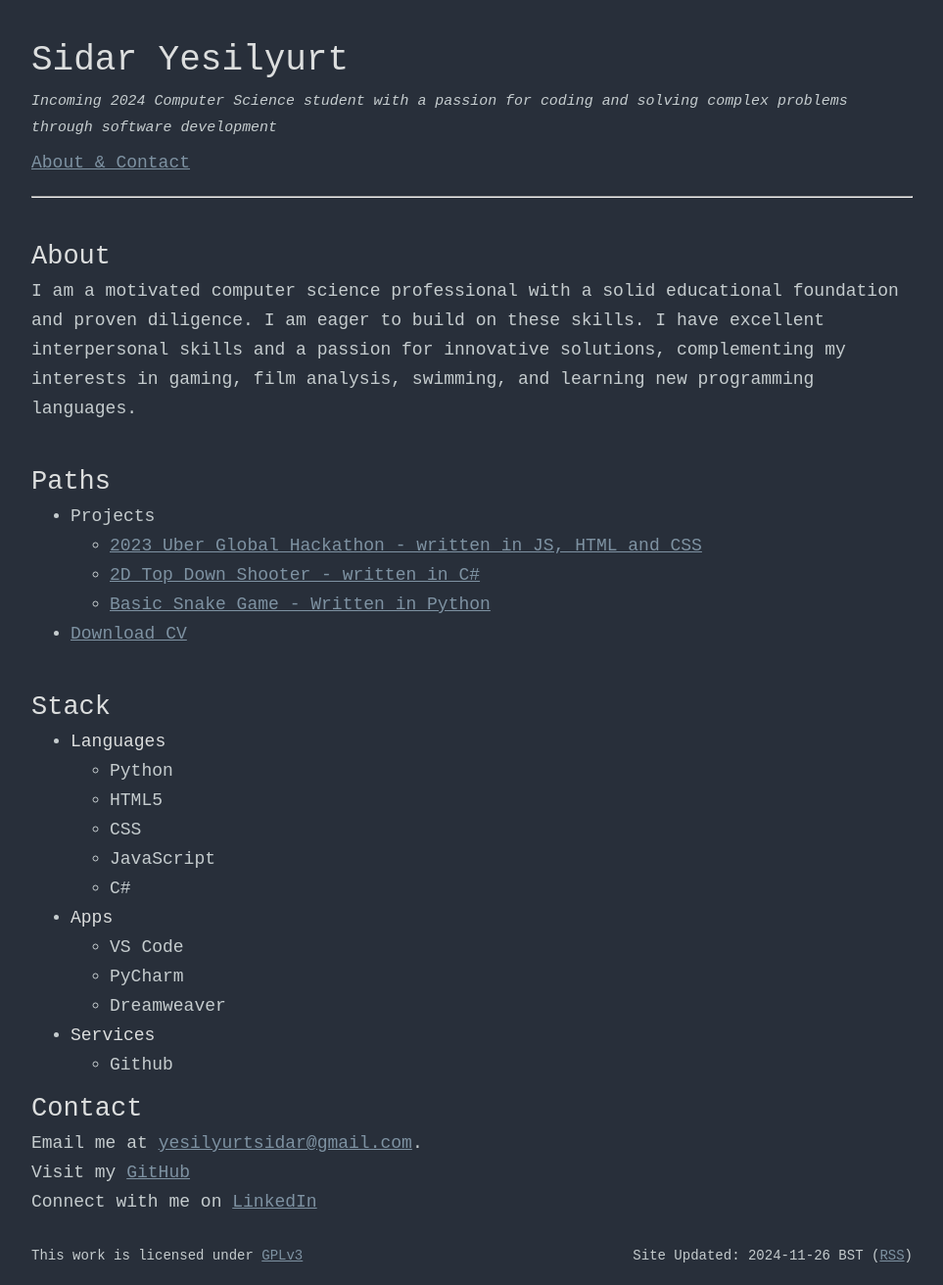
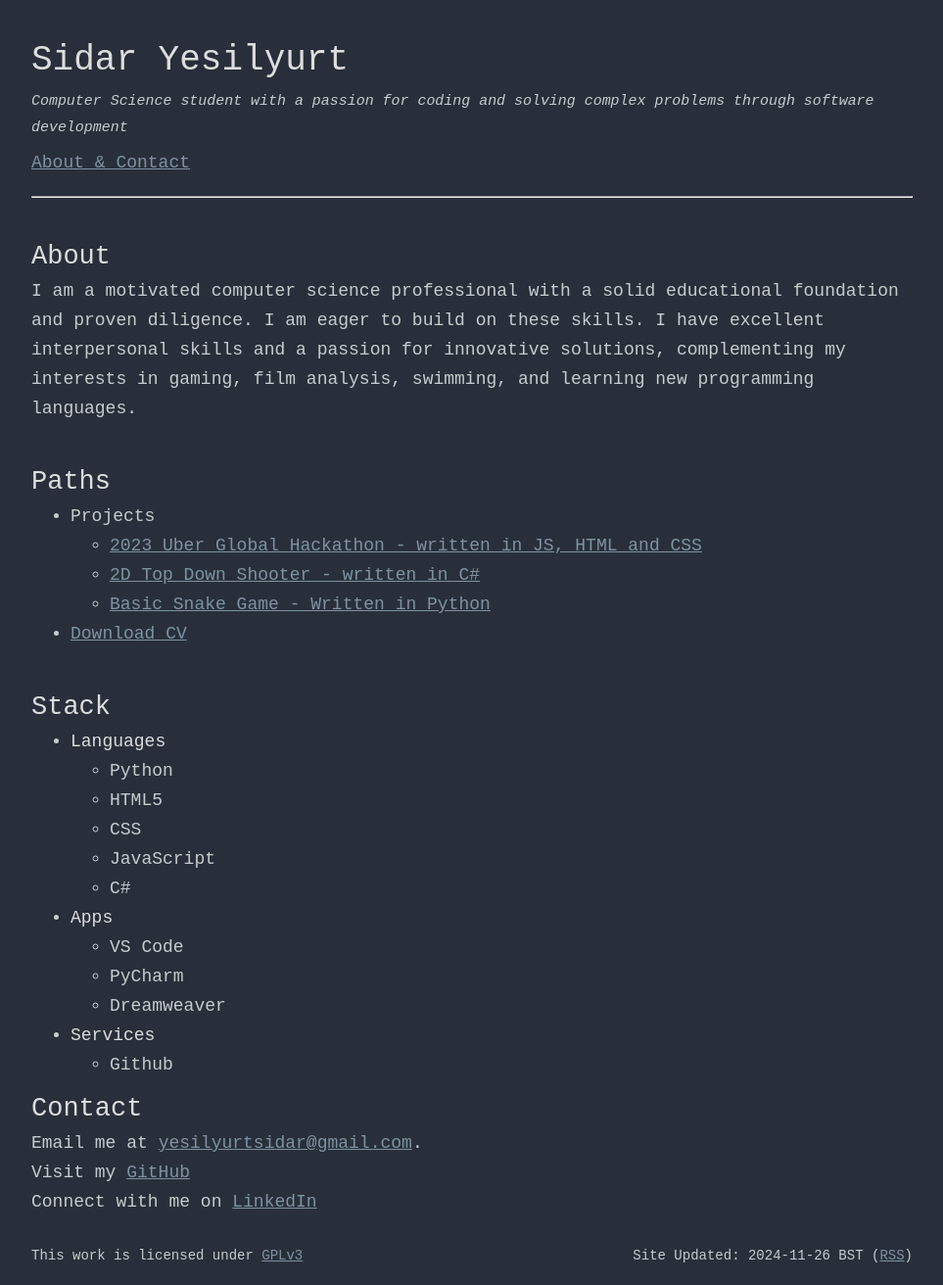
Before and after one commit to sidar-yesilyurt/sidar-yesilyurt.github.io, a Jekyll site: the page built from index.md, in a window 1280 px wide. Shown: the whole page at 98% size, without its empty margins (158-1121 px from the left). Built offline with Jekyll 4.4.1, drawn with Linux system fonts in a browser that asks for light colours.

Commit message:
Update header.html

```diff
--- a/_includes/header.html
+++ b/_includes/header.html
@@ -1,7 +1,7 @@
 <div class="header">
     <h1>Sidar Yesilyurt</h1>
     <br>
-    <h5><i>Incoming 2024 Computer Science student with a passion for coding and solving complex problems through software development</i></h5>
+    <h5><i>Computer Science student with a passion for coding and solving complex problems through software development</i></h5>
     <br>
     {% include nav.html %}
     <hr>
```
